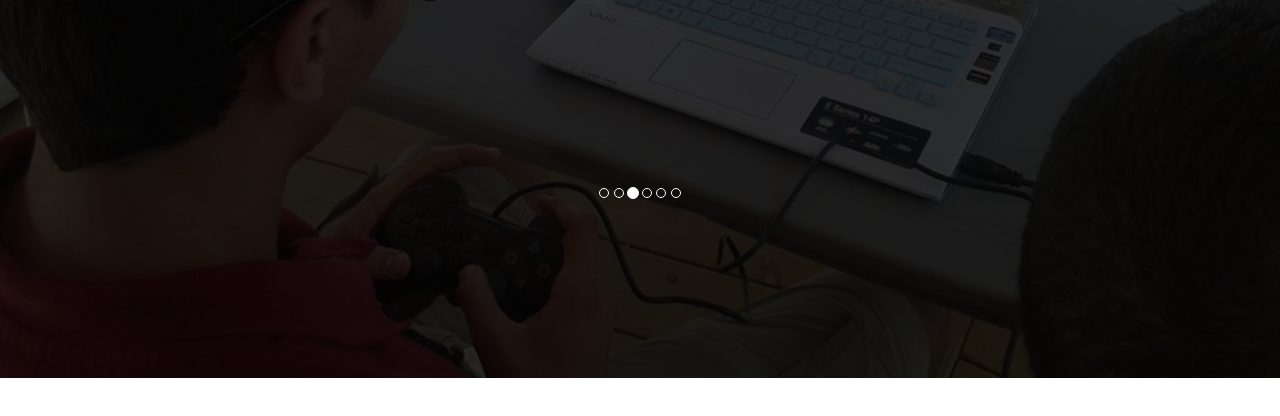
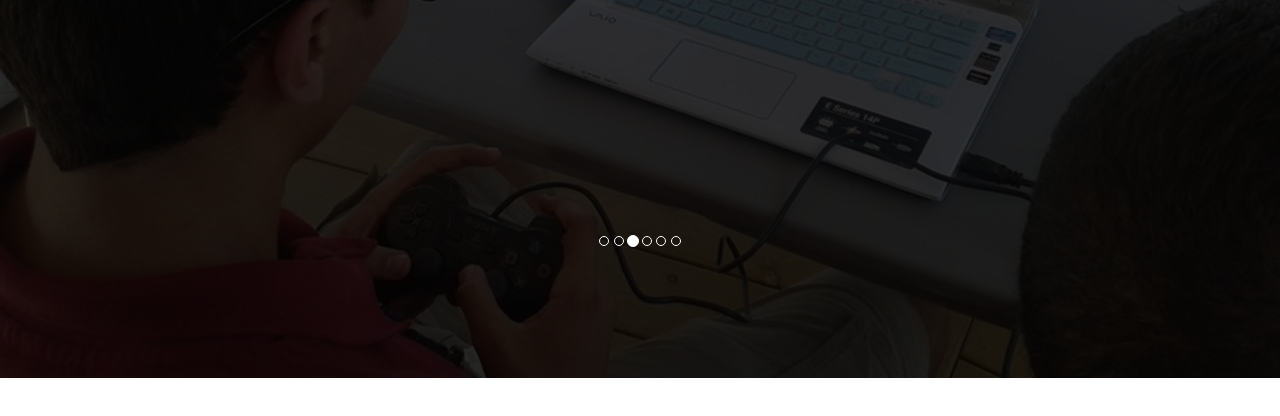
Before and after one commit to amrme/aquaphoton, a website: page index.html in a window 1280 px wide. Shown: the part 582-998 px from the top of the page. Drawn offline with Linux system fonts and the light colour scheme; some packages are replaced by stand-ins of ours.

Commit message:
fixed carosule

```diff
--- a/less/main.less
+++ b/less/main.less
@@ -233,7 +233,7 @@ html {
         vertical-align: middle;
         .carousel-indicators {
           position: absolute;
-          top: 80%;
+          top: 85%;
         }
         .carousel-inner {
           position:relative;
@@ -248,7 +248,8 @@ html {
             }
 
             /* Tablet Portrait size to standard 960 (devices and browsers) */
-            @media only screen and (min-width: 768px) and (max-width: 959px) {}
+            @media only screen and (min-width: 768px) and (max-width: 959px) {
+            }
 
             /* All Mobile Sizes (devices and browser) */
             @media only screen and (max-width: 767px) {}
```
Also changed, not shown: css/main.css, css/main.min.css, 1 other file.
